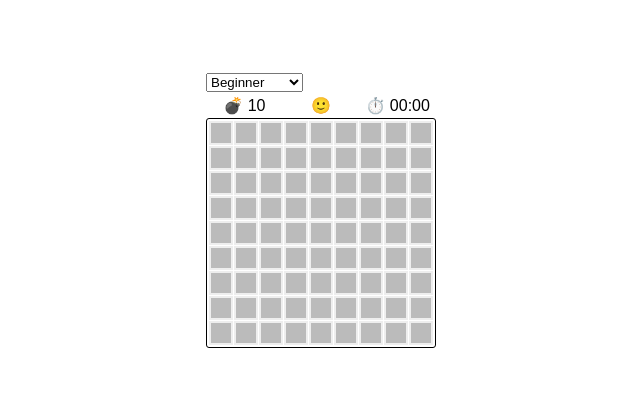
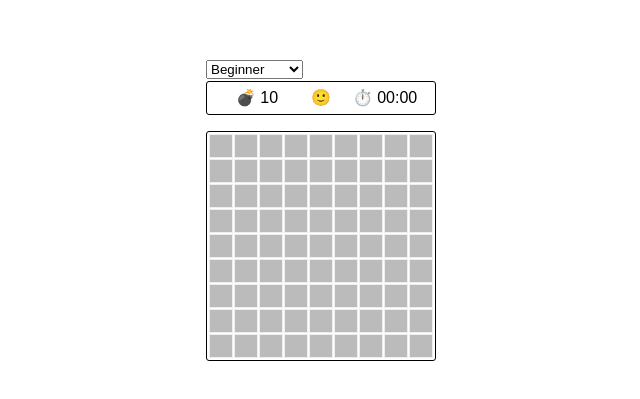
Before and after one commit to islabre1426/Minesweeper-Project, a website built with Vite: page src/index.html in a window 1280 px wide. Shown: the part 191-590 px from the top of the page, without its empty margins (319-959 px from the left). Built offline with nearby package versions, Linux system fonts and the light colour scheme.

Commit message:
Restart game feature, README.md update, and UI
- Adding restart game feature
- Updating README.md
- UI: Emoji as button and status UI improvement

```diff
--- a/src/assets/js/main.js
+++ b/src/assets/js/main.js
@@ -14,6 +14,7 @@ const stopwatch = document.getElementById("stopwatch");
 let rows, cols, mineCount, boardMat;
 
 let state = {
+    mode: null,
     firstClick: true,
     gameOver: false,
     totalSafeCells: 0,
@@ -27,6 +28,7 @@ function initialize(mode) {
     mineCount = cfg.mines;
 
     minesUI.textContent = `${config.emoji.mine} ${mineCount}`;
+    state.mode = mode;
     state.firstClick = true;
     state.gameOver = false;
 
@@ -101,6 +103,9 @@ board.addEventListener("click", e => {
     });
 });
 
+// Click emoji to restart game
+emoji.addEventListener("click", () => initialize(state.mode));
+
 function updateTimerDisplay(t) {
     const min = String(Math.floor(t / 60)).padStart(2, "0");
     const sec = String(t % 60).padStart(2, "0");
--- a/src/assets/style.css
+++ b/src/assets/style.css
@@ -14,12 +14,30 @@ body {
 }
 
 #status {
-    display: grid;
-    grid-template-columns: repeat(3, 1fr);
+    display: flex;
+    justify-content: space-between;
+    align-items: center;
+
+    border: 1px solid;
+    border-radius: 3px;
+
+    margin-bottom: 1rem;
 }
 
-#status > * {
+#status > *:not(#emoji) {
+    width: 100%;
     text-align: center;
+}
+
+#emoji {
+    padding: 0.25rem;
+}
+
+#emoji:hover {
+    background-color: rgb(0, 0, 0, 25%);
+    border-radius: 100%;
+
+    cursor: pointer;
 }
 
 #board {
@@ -38,7 +56,7 @@ body {
     height: 1.5rem;
 
     background: #bbb;
-    border: 2px solid #eee;
+    border: 1px solid #eee;
     font-size: 1.1rem;
     font-weight: bold;
     cursor: pointer;
```
Also changed, not shown: README.md.
